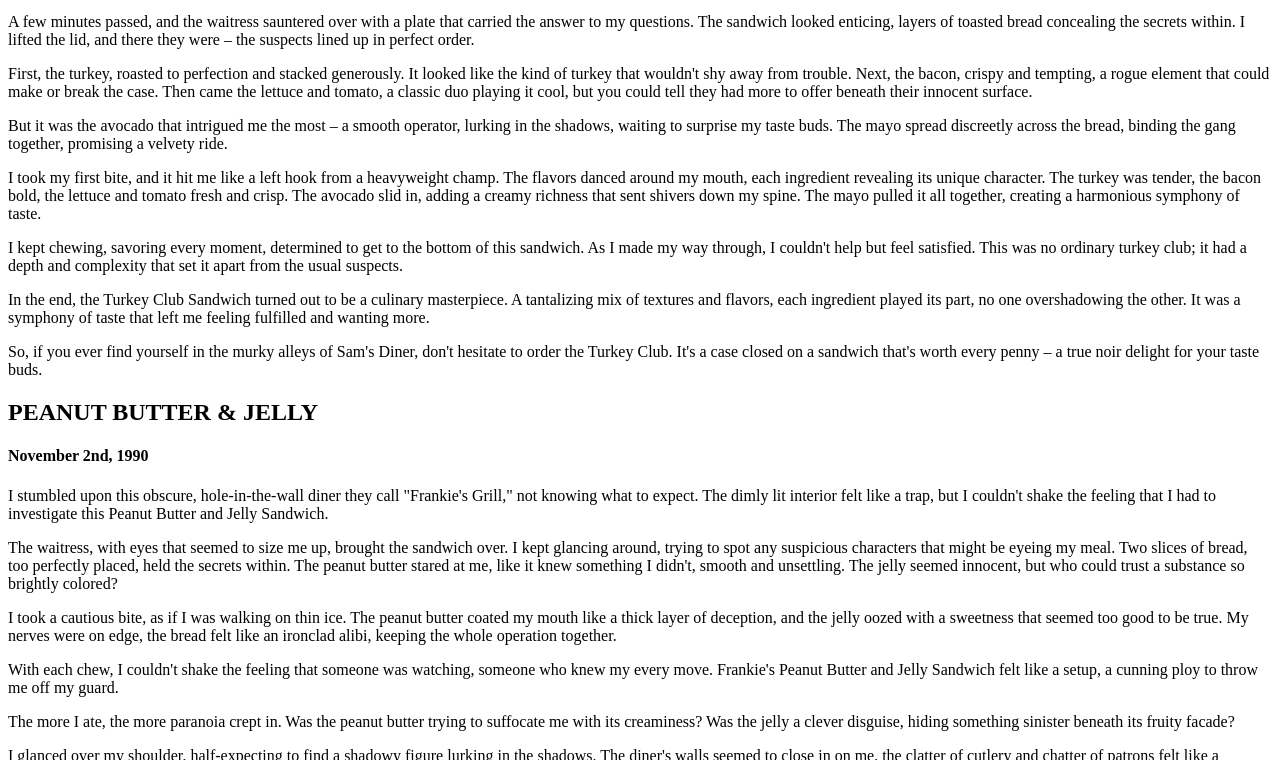
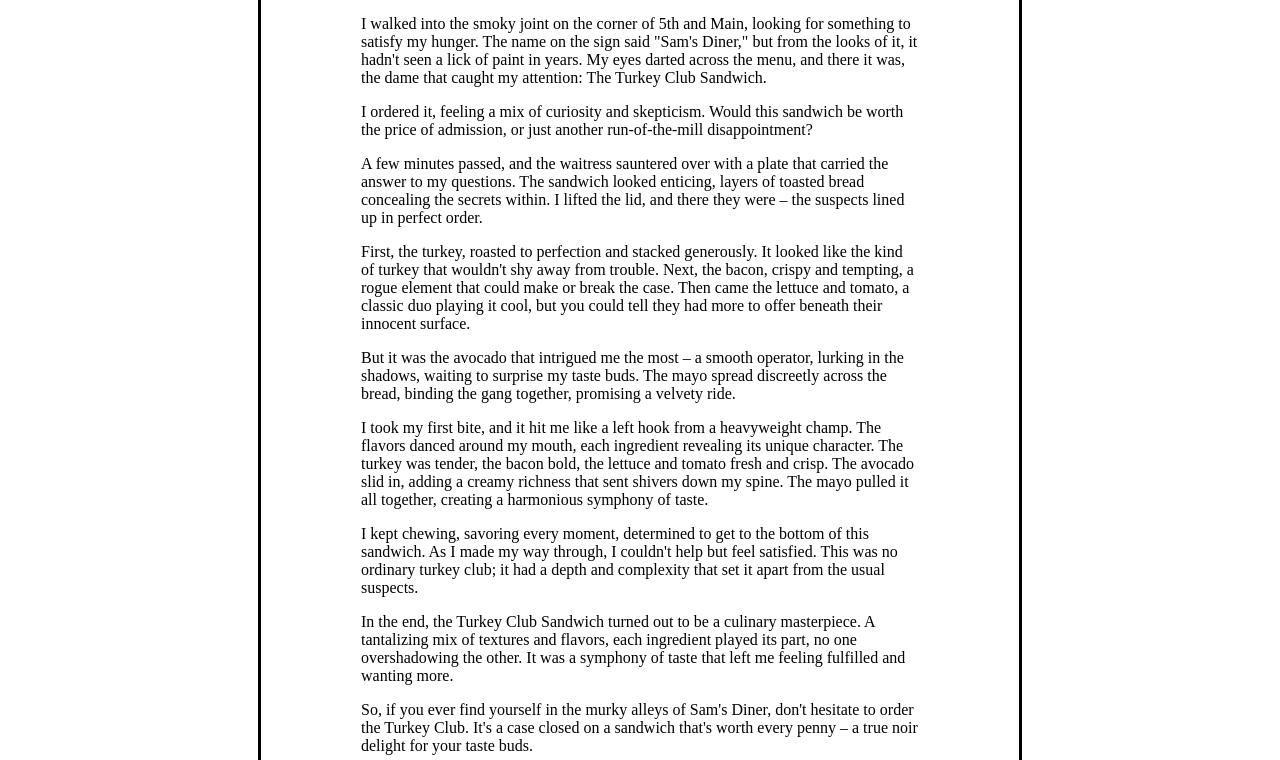
Before and after one commit to LaunchCodeAllhubs/js-assignment-4-html-me-something-palewest, a website: page index.html in a window 1280 px wide. Shown: the part 343-1103 px from the top of the page. Drawn offline with Linux system fonts and the light colour scheme.

Commit message:
added css

```diff
--- a/styles.css
+++ b/styles.css
@@ -1 +1,41 @@
-/* Write your CSS here! */
+body {
+    margin: 8px;
+    display: block;
+    text-align: center;
+}
+
+h1 {
+    text-align: center;
+}
+
+h2 {
+    text-align: center;
+}
+
+h3 {
+    text-align: center;
+}
+
+h4 {
+    text-align: center;
+    font-style: italic;
+
+}
+
+.byline {
+    font-style: italic;
+    text-align: right;
+}
+
+article {
+    border-style: solid;
+    margin-right: 250px;
+    margin-left: 250px;
+    margin-bottom: 50px;
+    margin-top: 50px;
+    padding-top: 35px;
+    padding-bottom: 50px;
+    padding-right: 100px;
+    padding-left: 100px;
+    text-align: left;
+}
```
